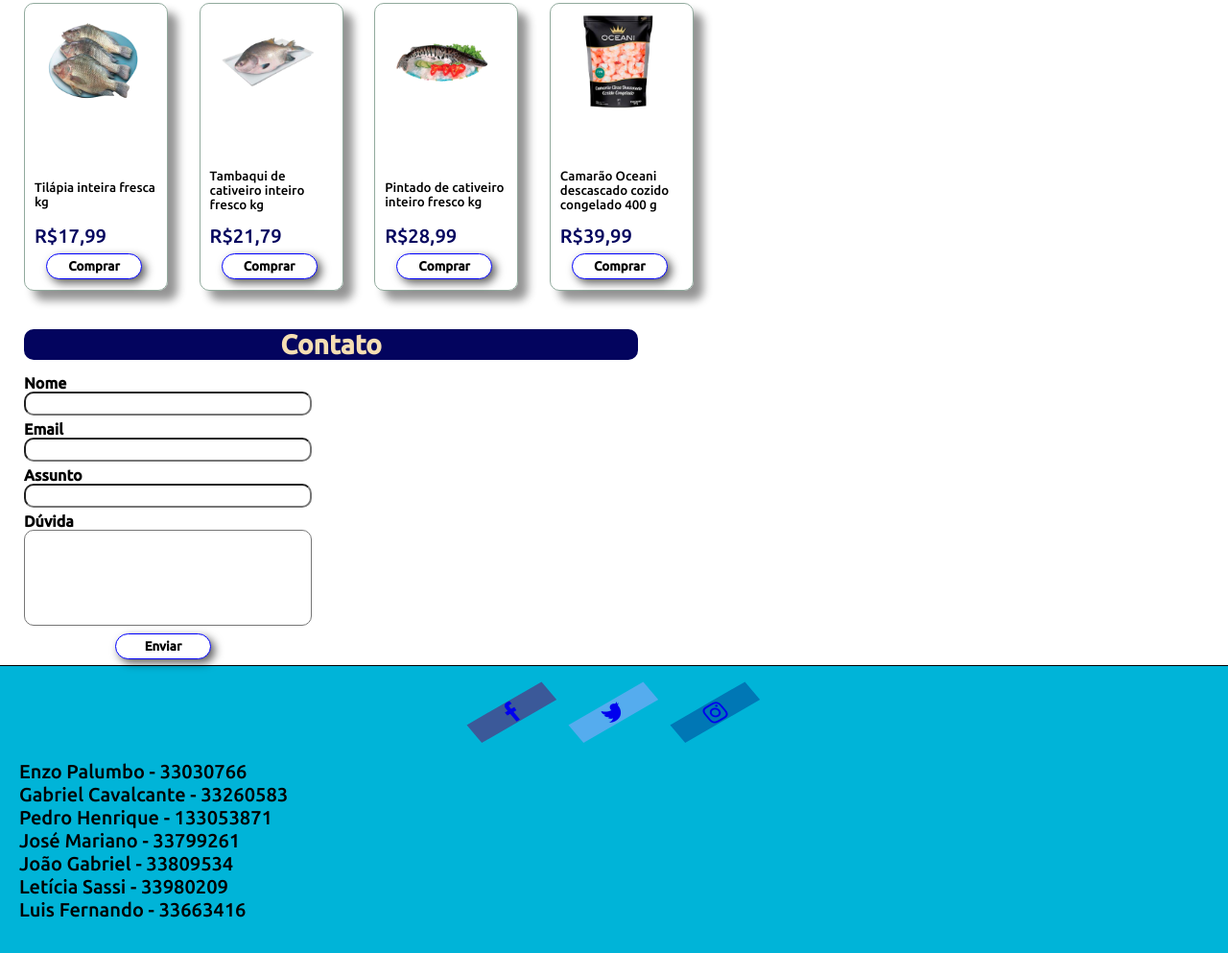
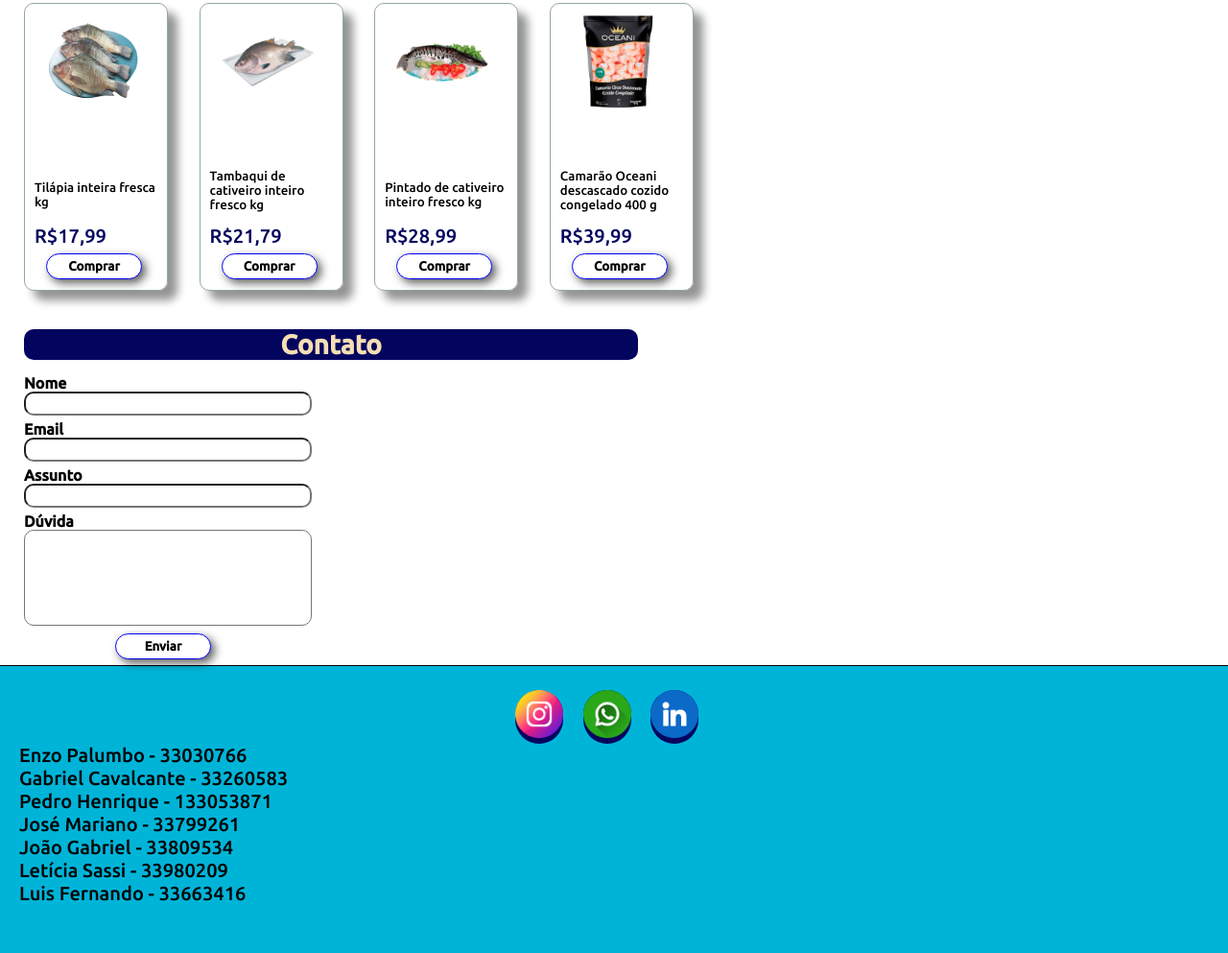
Before and after one commit to Juni0r2004/Projeto-API, a plain HTML site: page index.html in a window 1280 px wide. Shown: the part 5265-6258 px from the top of the page at 96% size. Drawn offline with Linux system fonts and the light colour scheme.

Commit message:
animacao-nova

```diff
--- a/index.html
+++ b/index.html
@@ -470,31 +470,11 @@
 </main>
 
 <footer>
-    <div id="redes">
-        <a href="#">
-            <span></span>
-            <span></span>
-            <span></span>
-            <span></span>
-            <span class="fa fa-facebook"></span>
-        </a>
-
-        <a href="#">
-            <span></span>
-            <span></span>
-            <span></span>
-            <span></span>
-            <span class="fa fa-twitter"></span>
-        </a>
-
-        <a href="#">
-            <span></span>
-            <span></span>
-            <span></span>
-            <span></span>
-            <span class="fa fa-instagram"></span>
-        </a>
-    </div>
+    <section id="sec_bt_redes">
+        <button class="bt_redes"><img class="redes" src="imagens/instagram.png" alt=""></button>
+        <button class="bt_redes"><img class="redes" src="imagens/whatsapp.png" alt=""></button>
+        <button class="bt_redes"><img class="redes" src="imagens/linkedin.png" alt=""></button>
+    </section>
     <div id="membros">
         <p class="names">Enzo Palumbo - 33030766</p>
         <p class="names">Gabriel Cavalcante - 33260583</p>
--- a/style.css
+++ b/style.css
@@ -342,65 +342,36 @@ footer {
     border-top: 1px solid black;
 }
 
-footer div{
-    width:50%;
-    float:left;
+#sec_bt_redes{
+    padding-top: 25px;
     text-align: center;
-    }
-    #redes{
-    width: 100%;
-    margin: 30px 0;
-    }
-    #redes a{
+}
+
+.bt_redes{
     display: inline-block;
+    font-size: 24px;
+    cursor: pointer;
     text-align: center;
-    width: 100px;
     text-decoration: none;
-    padding: 5px;
-    box-sizing: border-box;
-    transform: rotate(-30deg) skew(10deg);
-    }
-    #redes img{
-    position: absolute;
+    width: auto;
+    outline: none;
+    color: #fff;
+    background-color: var(--cor-fundo-box);
+    border: none;
+    border-radius: 360px;
+    margin-right: 15px;
+}
+
+.redes:hover {filter: grayscale(0.5);}
+
+.bt_redes:active {
+    background-color: #4081b7;
+    transform: translateY(4px);
+}
+
+.redes{
     width: 50px;
     height: 50px;
-     transition: 0.3s;
-     color: #fff;
-     font-size: 30px;
-    line-height: 50px;
-    }
-    #redes a:hover img:nth-child(5){
-     transform: translate(20px, -20px);
-     opacity: 1;
-    }
-    #redes a:hover img:nth-child(4){
-    background-color: #000;
-     transform: translate(15px, -15px);
-     opacity: 0.8;
-    }
-    #redes a:hover img:nth-child(3){
-    background-color: #000;
-     transform: translate(10px, -10px);
-     opacity: 0.6;
-    }
-    #redes a:hover img:nth-child(2){
-    background-color: #000;
-     transform: translate(5px, -5px);
-     opacity: 0.4;
-    }
-    #redes a:hover img:nth-child(1){
-    background-color: #000;
-     transform: translate(0,0);
-     opacity: .2;
-    }
-    .fa-facebook{
-     background: #3b5999;
-    }
-    .fa-twitter{
-     background: #55acee;
-    }
-    .fa-instagram{
-     background: #0077b5;
 }
 
 #membros{
```
Also changed, not shown: imagens/instagram.png (added), imagens/linkedin.png (added), imagens/whatsapp.png (added).
